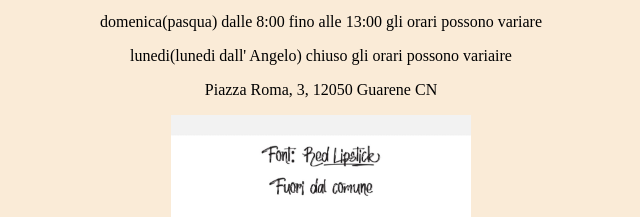
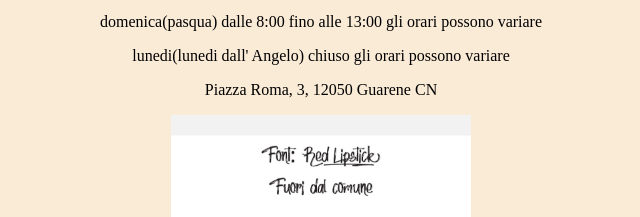
Before and after one commit to mmusafiri98/Fuori-dal-comune, a plain HTML site: page index.html in a window 1280 px wide. Shown: the part 271-488 px from the top of the page, 319-959 px from the left. Drawn offline with Linux system fonts and the light colour scheme.

Commit message:
Update index.html

```diff
--- a/index.html
+++ b/index.html
@@ -62,7 +62,7 @@
     <p>venerdi dalle 7:00 fino alle 14.00</p>
     <p>sabato dalle 7:00 fino alle 14:00</p>
     <p>domenica(pasqua) dalle 8:00 fino alle 13:00 gli orari possono variare</p>
-    <p>lunedi(lunedi dall' Angelo) chiuso gli orari possono variaire</p>
+    <p>lunedi(lunedi dall' Angelo) chiuso gli orari possono variare</p>
     <p>Piazza Roma, 3, 12050 Guarene CN</p>
     <img src="fuori dal comune.jpg" alt="Description de l'image" style="width: 300px; height: auto;">
     <!-- Bouton pour rediriger vers la page "categorie_dolci.html" -->
```
